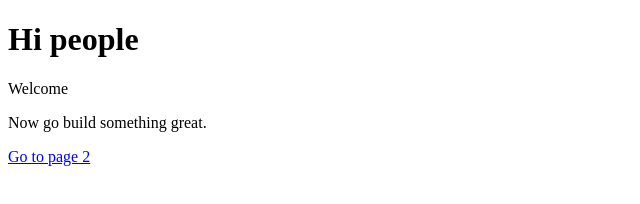
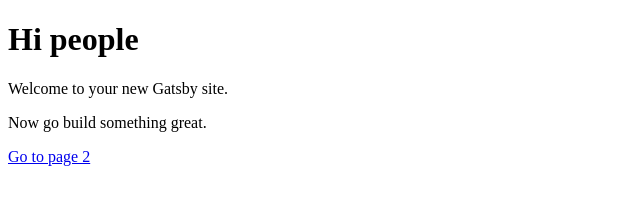
Before and after one commit to minnatechmeetup/mxcliq, a Gatsby site: page / in a window 1280 px wide. Shown: the whole page, without its empty margins (0-640 px from the left). Built offline with nearby package versions, Linux system fonts and the light colour scheme; Gatsby itself is replaced by a stand-in of ours.

Commit message:
cms added

```diff
--- a/src/pages/index.js
+++ b/src/pages/index.js
@@ -5,7 +5,7 @@ const IndexPage = () => ( <
     div >
     <
     h1 > Hi people < /h1> <
-    p > Welcome < /p> <
+    p > Welcome to your new Gatsby site. < /p> <
     p > Now go build something great. < /p> <
     Link to = "/page-2/" > Go to page 2 < /Link> <
     /div>
```
